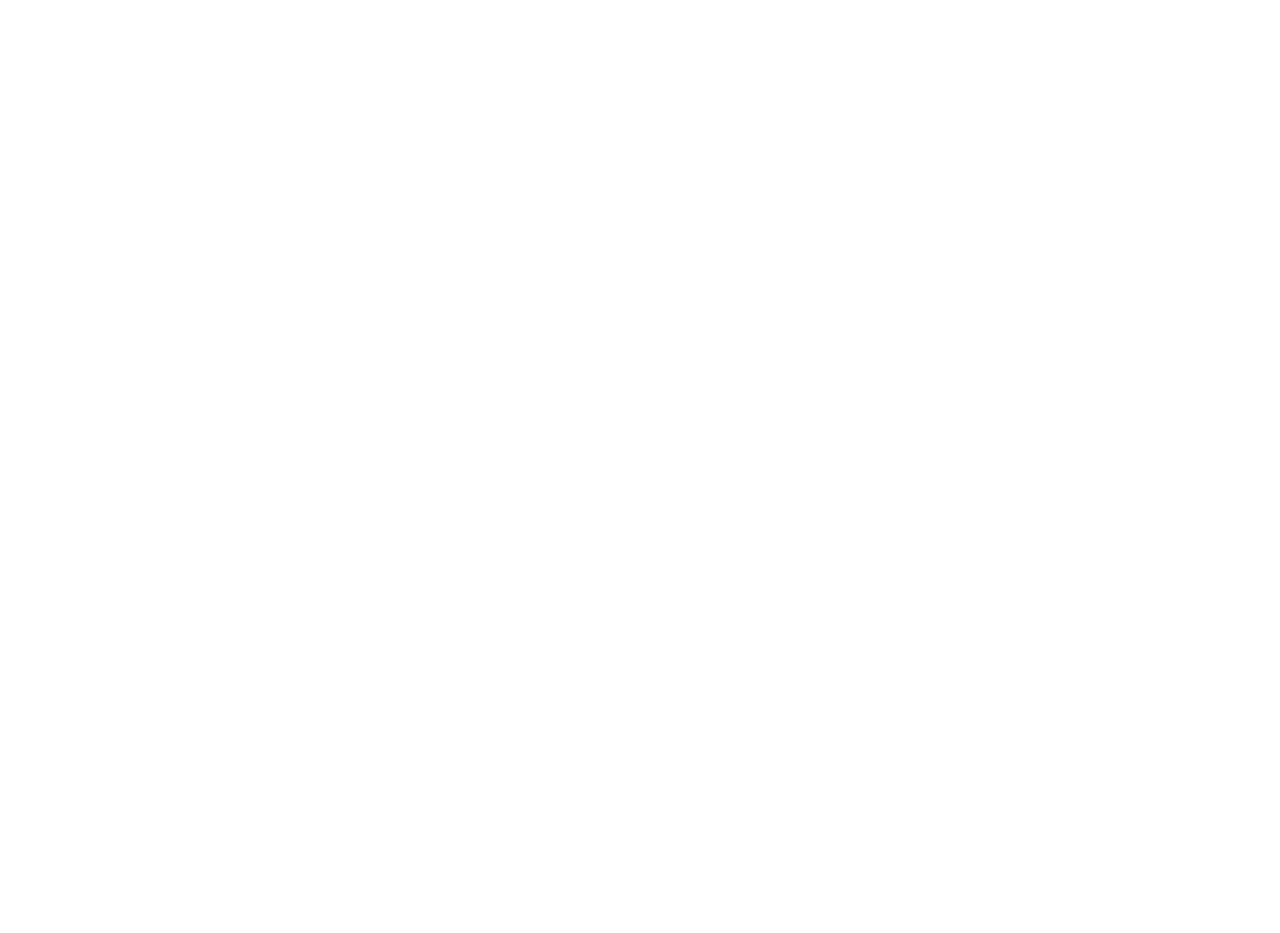
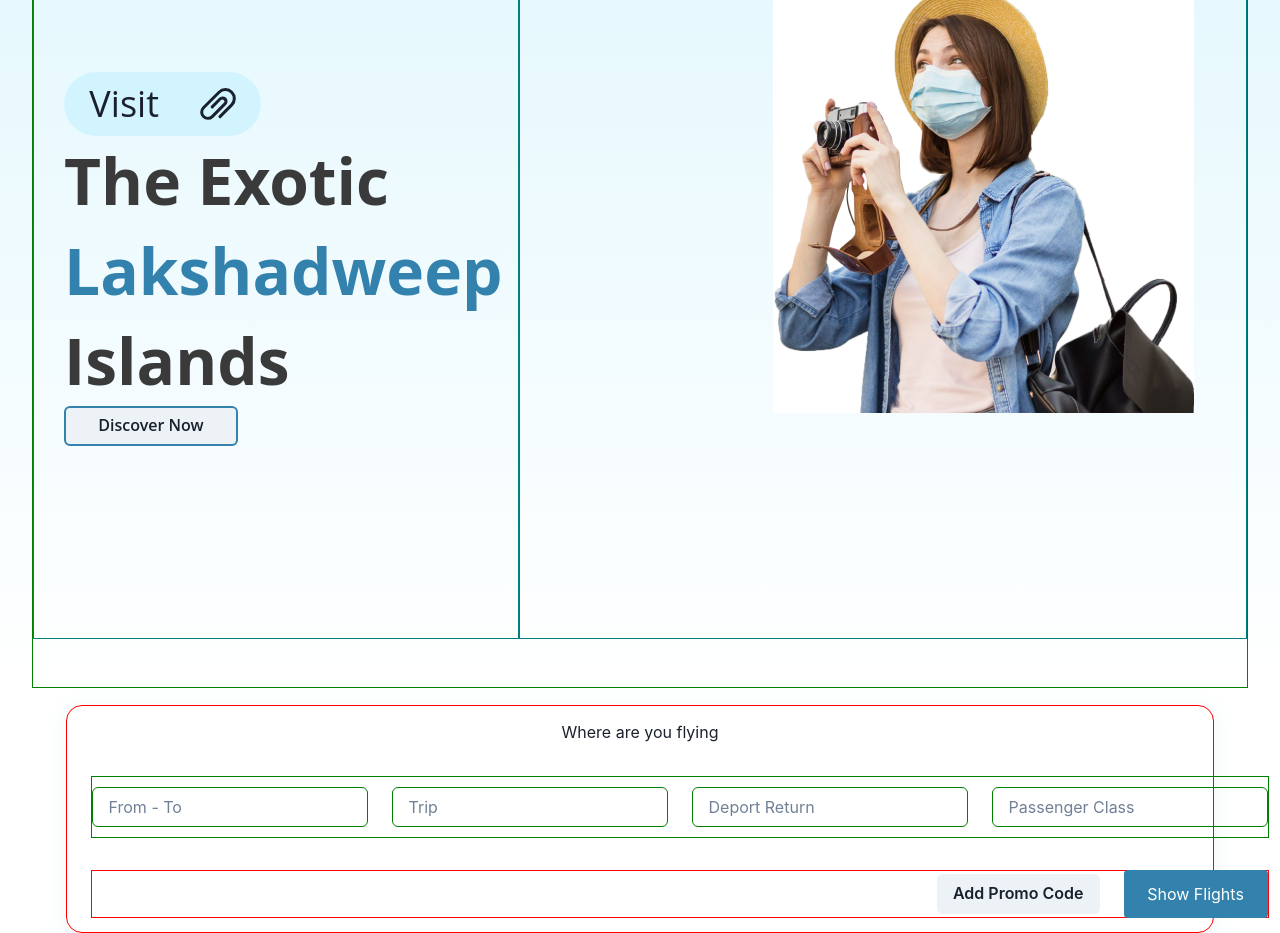
Before and after one commit to satyamasai/gld, a React (Create React App) app in the folder frontend/: page / in a window 1280 px wide. Shown: the part 160-1093 px from the top of the page. Before the commit the page ends 800 px from the top, so only its background shows below. Built offline with nearby package versions, Linux system fonts and the light colour scheme.

Commit message:
best packages component

```diff
--- /dev/null
+++ b/frontend/src/Components/BestPackage/BestPackages.css
@@ -0,0 +1,4 @@
+.bestpackages{
+width: 100%;
+border: 1px solid red;
+}
--- /dev/null
+++ b/frontend/src/Components/FlightBooking/FlightBooking.css
@@ -0,0 +1,85 @@
+.flight_booking{
+    border: 1px solid red;
+    display: flex;
+flex-direction: column;
+justify-content: center;
+/* align-items: flex-end; */
+padding: 48px 24px;
+gap: 32px;
+
+position: absolute;
+height: 228px;
+left: 5.12%;
+right: 5.12%;
+top: 865px;
+
+background: #FFFFFF;
+/* shadow effect-blue */
+
+box-shadow: 0px 4px 25px rgba(141, 198, 211, 0.15);
+border-radius: 16px;
+}
+
+.input_box_div{
+border: 1px solid green;
+    display: flex;
+    flex-direction: row;
+    align-items: center;
+    padding: 0px;
+    gap: 24px;
+
+    width: 1178px;
+    height: 62px;
+
+
+    /* Inside auto layout */
+
+    flex: none;
+    order: 1;
+    align-self: stretch;
+    flex-grow: 0;
+
+}
+
+.show_flight_btn_div{
+    border: 1px solid red;
+    display: flex;
+flex-direction: row;
+justify-content: flex-end;
+align-items: center;
+padding: 0px;
+gap: 24px;
+
+width: 1178px;
+height: 48px;
+
+
+/* Inside auto layout */
+
+flex: none;
+order: 2;
+align-self: stretch;
+flex-grow: 0;
+}
+.show_flights_btn{
+    display: flex;
+    flex-direction: row;
+    justify-content: center;
+    align-items: center;
+    padding: 8px 16px;
+    gap: 4px;
+
+    width: 144px;
+    height: 48px;
+
+    background: #3282AD;
+    border-radius: 4px;
+
+    /* Inside auto layout */
+
+    flex: none;
+    order: 0;
+    flex-grow: 0;
+    color: white;
+
+}
--- /dev/null
+++ b/frontend/src/Components/FlightBooking/FlightBooking.jsx
@@ -0,0 +1,22 @@
+import React from "react";
+import "./FlightBooking.css";
+import { Button, Input } from "@chakra-ui/react";
+const FlightBooking = () => {
+  return (
+    <div className="flight_booking">
+      <div className="flightbookintext">Where are you flying</div>
+      <div className="input_box_div">
+        <Input placeholder="From - To" />
+        <Input placeholder="Trip" />
+        <Input placeholder="Deport Return" />
+        <Input placeholder="Passenger Class" />
+      </div>
+      <div className="show_flight_btn_div">
+      <Button>Add Promo Code</Button>
+      <button className="show_flights_btn">Show Flights</button>
+      </div>
+    </div>
+  );
+};
+
+export default FlightBooking;
--- /dev/null
+++ b/frontend/src/Components/HomeTopBox/HomeTopBox.css
@@ -0,0 +1,96 @@
+.hometop {
+  /* border: 1px solid red; */
+  width: 100%;
+  height: 848px;
+}
+
+.inner_left_div {
+  /* border: 1px solid red; */
+  position: absolute;
+  width: 468px;
+  height: 355px;
+  left: 64px;
+  top: 232px;
+  text-align: left;
+}
+.home_title {
+  font-family: "Open Sans";
+  font-style: normal;
+  font-weight: 700;
+  font-size: 64px;
+  line-height: 90px;
+  /* or 90px */
+  /* border: 1px solid red; */
+  display: flex;
+  align-items: center;
+  justify-content: flex-start;
+  color: #3a3a3a;
+  flex-wrap: wrap;
+}
+
+.home_title > span {
+  color: #3282ad;
+}
+
+.visit_btn_box {
+  /* position: absolute; */
+  width: 197px;
+  height: 64px;
+  /* border: 1px solid red; */
+
+  background: #d2f4ff;
+  border-radius: 44px;
+  font-family: "Open Sans";
+  font-style: normal;
+  font-weight: 400;
+  font-size: 36px;
+  line-height: 140%;
+  /* or 50px */
+
+  display: flex;
+  align-items: center;
+  padding: 5px;
+  justify-content: space-around;
+}
+
+
+.discover_btn{
+    box-sizing: border-box;
+
+/* Auto layout */
+
+display: flex;
+flex-direction: row;
+align-items: flex-start;
+padding: 16px 32px;
+/* gap: 10px; */
+
+position: absolute;
+width: 174px;
+height: 64px;
+/* left: 70px;
+top: 648px; */
+
+background: #FFFFFF;
+/* primary-color */
+
+border: 2px solid #3282AD;
+border-radius: 5px;
+color: #3282AD;
+font-family: 'Open Sans';
+font-style: normal;
+font-weight: 700;
+font-size: 16px;
+line-height: 32px;
+}
+
+.right_img{
+    position: absolute;
+    width: 421.17px;
+    height: 425.51px;
+    left: 773px;
+    top: 147px;
+
+    /* border: 1px solid red; */
+    background: url(girl.jpg);
+}
--- /dev/null
+++ b/frontend/src/Components/HomeTopBox/HomeTopBox.jsx
@@ -0,0 +1,40 @@
+import React from "react";
+import "./HomeTopBox.css";
+import { Box, Button } from "@chakra-ui/react";
+import { AttachmentIcon } from "@chakra-ui/icons";
+import girl from "./girl.jpg"
+const HomeTopBox = () => {
+  return (
+    <div className="hometop">
+      <Box
+        display={{ md: "flex" }}
+        border={"1px"}
+        borderColor={"green"}
+        m={"auto"}
+        w="95%"
+        h="100%"
+      >
+        <Box border={"1px"} borderColor={"teal"} w="40%" h="80%" mt="10%">
+          <Box className="inner_left_div">
+            <Box className="visit_btn_box">
+              Visit <AttachmentIcon />
+            </Box>
+            <Box className="home_title">
+              The Exotic <span>Lakshadweep</span> Islands
+            </Box>
+            <Button className="discover_btn">Discover Now</Button>
+          </Box>
+        </Box>
+        <Box border={"1px"} borderColor={"teal"} w="60%" h="80%" mt="10%">
+
+        <Box className="right_img">
+
+       </Box>
+
+        </Box>
+      </Box>
+    </div>
+  );
+};
+
+export default HomeTopBox;
--- a/frontend/src/Components/Navbar/Navbar.css
+++ b/frontend/src/Components/Navbar/Navbar.css
@@ -4,6 +4,9 @@
   align-items: center;
   height: 65px;
   padding: 0 50px;
+  position: fixed;
+  /* border: 1px solid red; */
+  width: 100%;
 
 }
 .logo {
--- a/frontend/src/Pages/Home.jsx
+++ b/frontend/src/Pages/Home.jsx
@@ -1,11 +1,14 @@
 import React from 'react'
+import HomeTopBox from '../Components/HomeTopBox/HomeTopBox'
+import FlightBooking from '../Components/FlightBooking/FlightBooking'
 
 
 
 const Home = () => {
   return (
     <div className='home'>
-    Home
+    <HomeTopBox/>
+    <FlightBooking/>
     </div>
   )
 }
```
Also changed, not shown: frontend/src/Components/BestPackage/BestPackages.jsx (added, +9 -0 lines), frontend/src/Components/HomeTopBox/girl.jpg (added).
